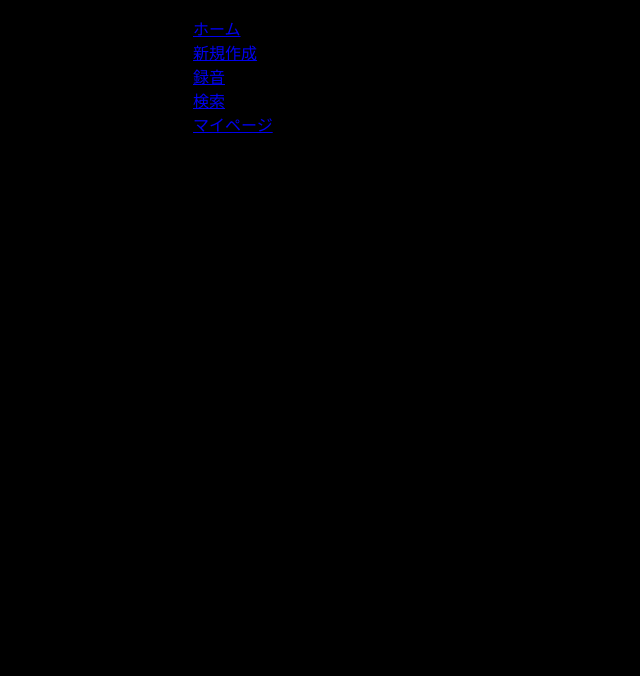
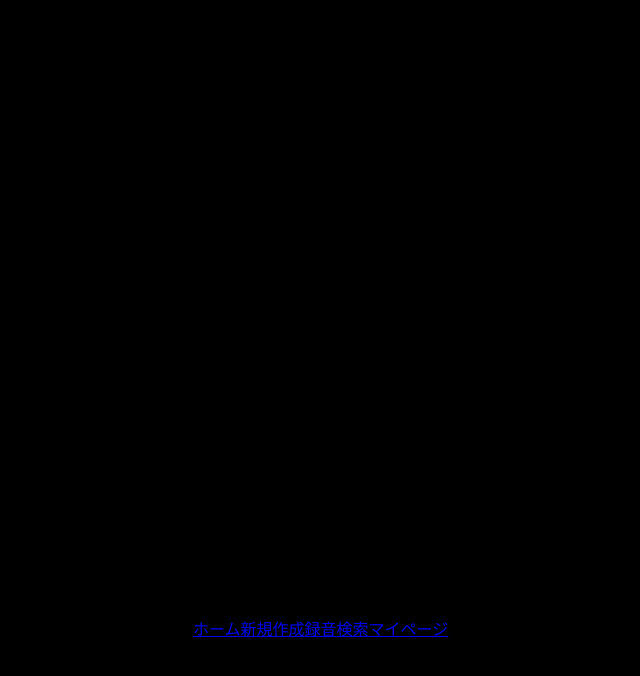
Before and after one commit to ekito-line/sound-airport, a Django app: page /home/ in a window 1280 px wide. Shown: the top 676 px of the page, without its empty margins (308-948 px from the left). Run offline with Django 4.2, Linux system fonts and the light colour scheme; data that the repository does not hold is empty; some libraries are stand-ins or nearby versions; some web fonts are replaced.

Commit message:
Update snsapp.css

```diff
--- a/static/css/snsapp.css
+++ b/static/css/snsapp.css
@@ -118,6 +118,11 @@ p {
   font-size: 14px;
 }
 
+
+.show_table{
+  background-image: url("../images/planet.png");
+  width: 390px;
+}
 .show_table form {
   padding-right: 350px;
   height: 30px;
@@ -147,3 +152,14 @@ p {
   font-size: 12px;
   color: #ABBCC9;
 }
+
+#gnav ul {
+    list-style-type: none;
+}
+li {
+    text-align: center;
+    float: left;
+    //width: 55px;
+    height: 30px;
+    padding-top: 600px;
+}
```
